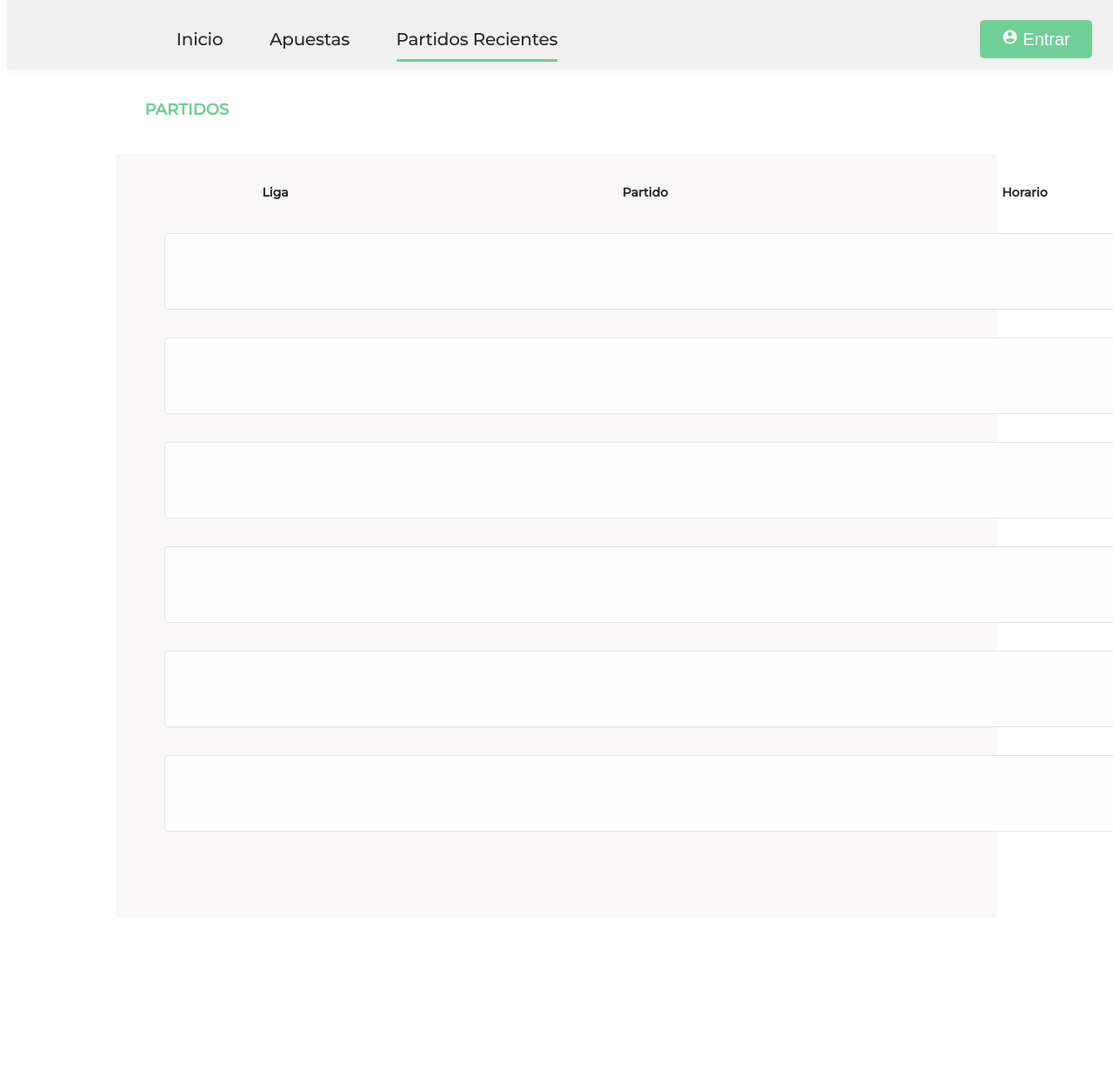
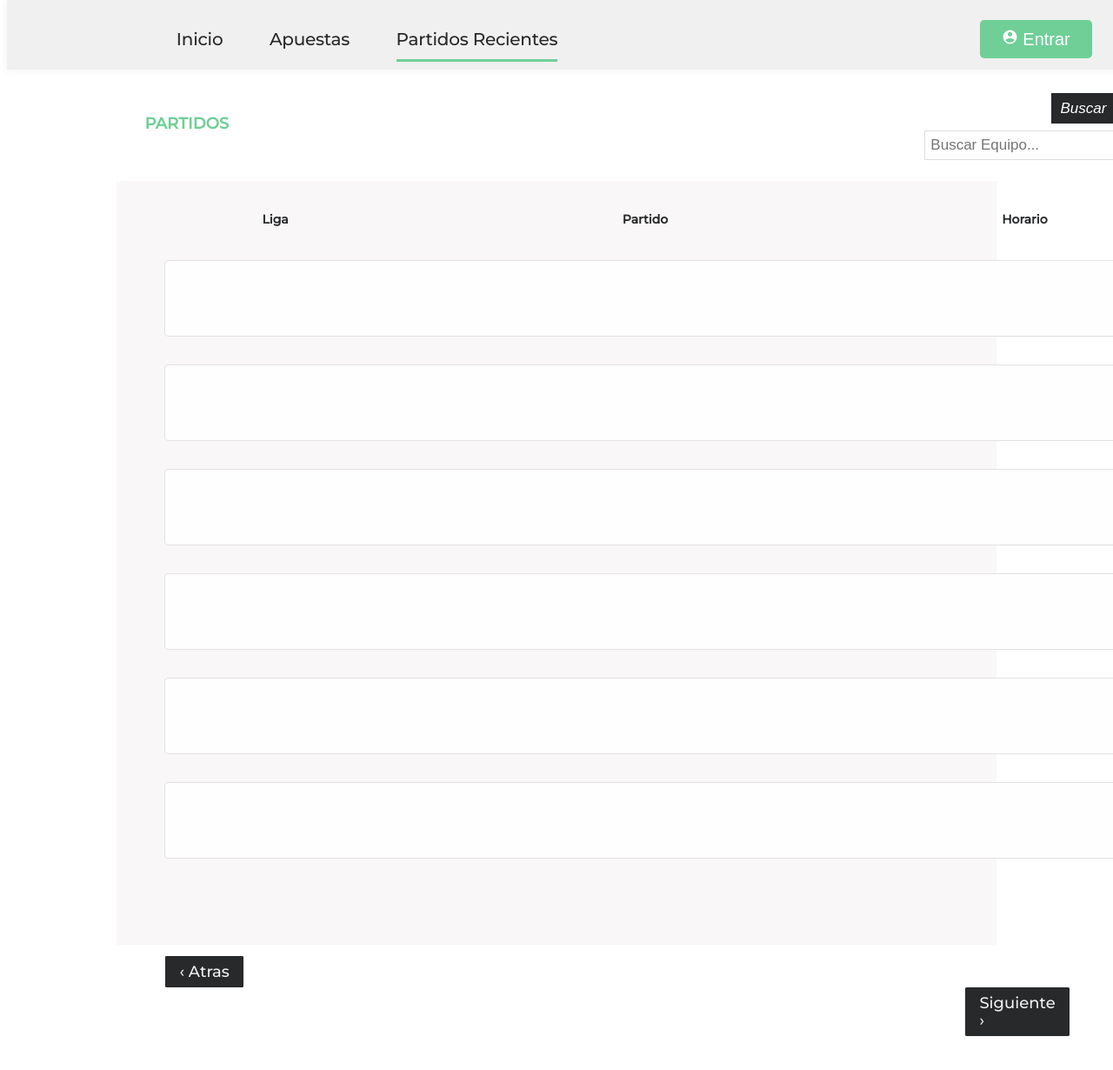
Before and after one commit to Juandurdaneta/Pagina-de-Apuestas, a website: page public/views/partidos.html in a window 1280 px wide. Shown: the top 1230 px of the page at 87% size. Before the commit the page ends 1103 px from the top, so only its background shows below. Drawn offline with Linux system fonts and the light colour scheme; no server answers; files whose address does not match are found by name.

Commit message:
Add files via upload

```diff
--- a/public/css/partidos_styles.css
+++ b/public/css/partidos_styles.css
@@ -214,6 +214,13 @@
   padding: 1rem;
 }
 
+
+#modal2 .modal-dialog {
+  height: 50vh;
+
+}
+
+
 .modal-header {
   display: flex;
   align-items: center;
@@ -367,3 +374,60 @@
     transform: rotate(0deg);
   }
 }
+
+/** Barra Buscador*/
+.barra_buscar{
+  float: right;
+  margin-left: 50rem;
+}
+.barra_buscar input{
+  float: right;
+  padding: 6px;
+  border: solid 1px #ddd;
+  margin-top: 8px;
+  margin-right: 0px;
+  font-size: 17px;
+
+}
+
+.barra_buscar button{
+  float: right;
+  padding: 7.5px 10px;
+  margin-top: 8px;
+  margin-right: 16px;
+  background: #28292b;
+  color: white;
+  font-size: 17px;
+  border: none;
+  cursor: pointer;
+  align-items: flex-end;
+}
+
+
+/** Navegacion partidos*/
+.nav_partidos{
+  margin-left: 3.5rem;
+  margin-top: .8rem;
+}
+.nav_partidos a{
+  text-decoration: none;
+  display: inline-block;
+  padding: 8px 16px;
+  font-size: 18px;
+  font-family: Montserrat;
+}
+.nav_partidos .previous {
+  background-color: #28292b;
+  color: #f0f0f0;
+
+}
+.nav_partidos .round{
+  border-radius: 2%;
+}
+
+.nav_partidos .next {
+  background-color: #28292b;
+  color: #f0f0f0;
+  margin-left: 57.5rem;
+
+}
--- a/public/views/partidos.html
+++ b/public/views/partidos.html
@@ -19,9 +19,9 @@
     <div class="container">
         <nav id=" nav-bar">
             <ul class="nav-link">
-                <li><a href="index.html">Inicio</a></li>
+                <li><a href="/public/index.html">Inicio</a></li>
                 <li><a href="apuestas.html">Apuestas</a></li>
-                <li><a href="partidos.html" class="selected">Partidos Recientes</a></li>
+                <li><a href="views/partidos.html" class="selected">Partidos Recientes</a></li>
                 <li><button type="button" class="open-modal" data-open="modal1"><img src="img/user-male-circle--v1.png"/> Entrar</button >  </li>
             </ul>
         </nav>
@@ -32,6 +32,11 @@
     <div class="container">
         <div class="section-header">
             <h2>Partidos</h2>
+            <div class="barra_buscar">
+                <button type="submit"><i class="fa fa-search">Buscar</i></button>
+                <input type="text" placeholder="Buscar Equipo..." name="buscar">
+
+            </div>
         </div>
         <div class="partidos">
             <div class="exodus"><h3>Liga</h3><h3>Partido</h3><h3>Horario</h3></div>
@@ -42,7 +47,11 @@
             <div class="partido"><div class="exodus"><h3 name="torneo"></h3><h3 name="partido"></h3><h3 name="horario"></h3></div></div>
             <div class="partido"><div class="exodus"><h3 name="torneo"></h3><h3 name="partido"></h3><h3 name="horario"></h3></div></div>
         </div>
+        <div class="nav_partidos">
+            <a href="#" class ="previous round">&#8249; Atras</a> <a href="#" class="next round"> Siguiente &#8250; </a>
+        </div>
     </div>
+
 </section>
 
 
```
Also changed, not shown: public/css/apuestas_styles.css (+7 -0 lines), public/css/dashboard.css (+7 -0 lines), public/css/styles.css (+7 -0 lines), public/index.html (+3 -5 lines), public/views/Dashboard.html (+3 -3 lines), public/views/apuestas.html (+1 -1 lines).
